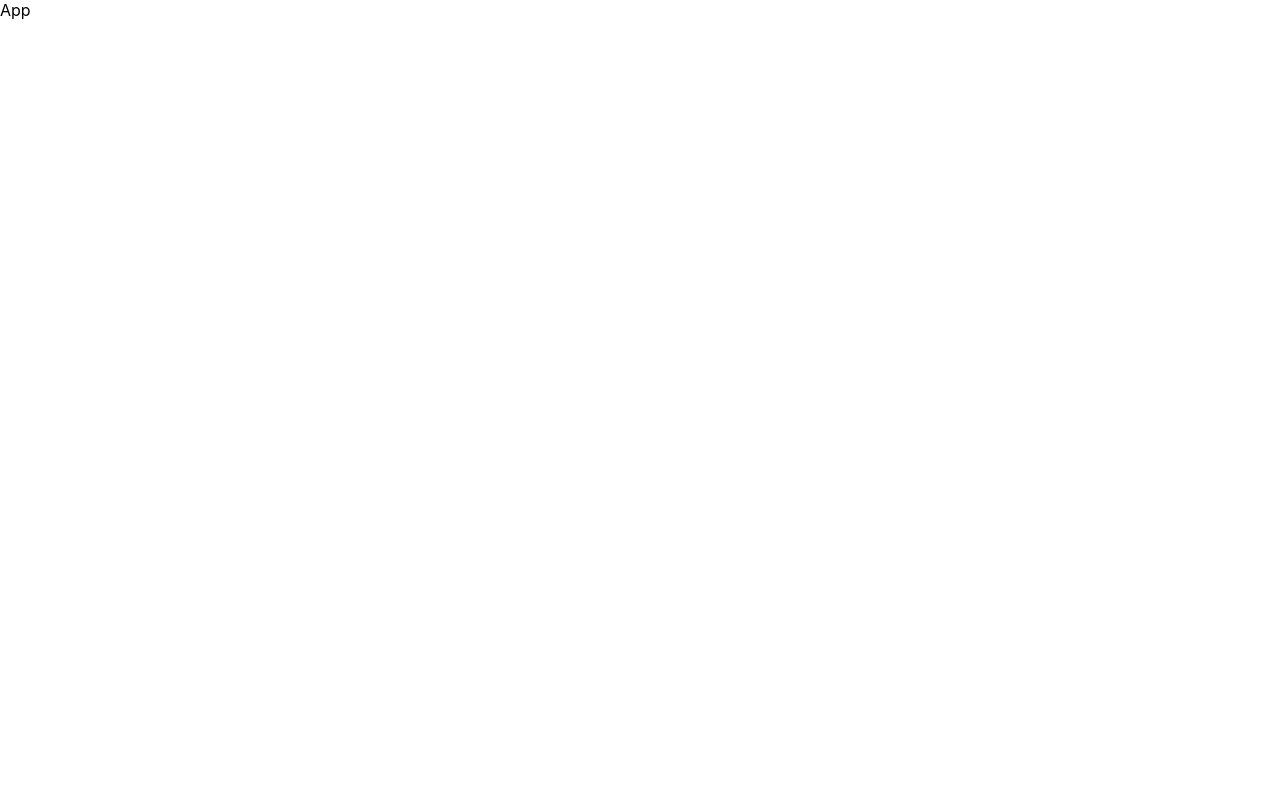
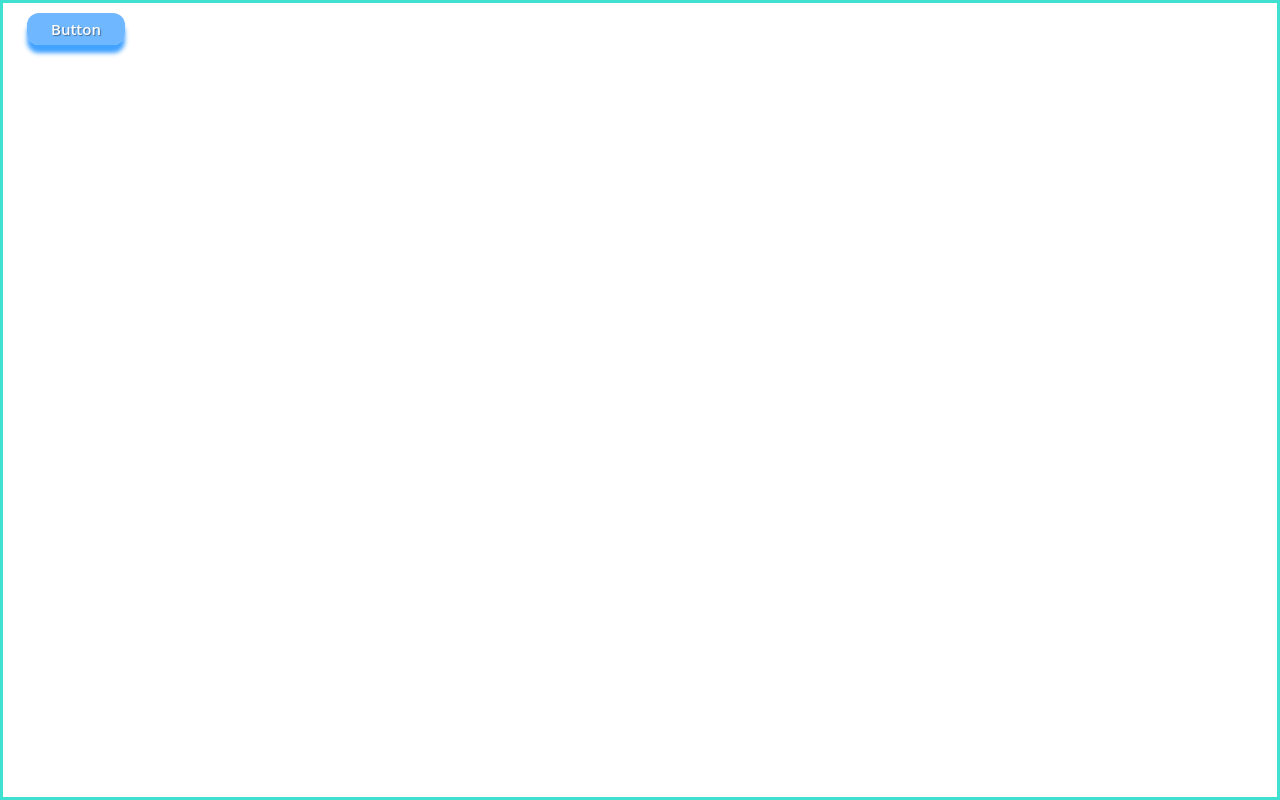
Before and after one commit to yicheny/YMetaLab, a React (Create React App) app in the folder white-night/: page /#/demo in a window 1280 px wide. Before the commit this address led to /#/. Built offline with nearby package versions, Linux system fonts and the light colour scheme.

Commit message:
add SaveData.ts

```diff
--- a/white-night/src/Demos/index.tsx
+++ b/white-night/src/Demos/index.tsx
@@ -1,9 +1,10 @@
 import {registeredDemosMenu} from "./registeredDemosMenu";
 import styles from './index.module.scss';
+import Button from "../components/Button";
 
 registeredDemosMenu();
 export default function Demos() {
     return (<div className={styles.demo}>
-        Demos
+        <Button>Button</Button>
     </div>)
 };
--- /dev/null
+++ b/white-night/src/components/Button.scss
@@ -0,0 +1,17 @@
+.c-button{
+  &:active{
+    box-shadow: 0 6px 4px 0 rgba(30,144,255,0.84);
+  }
+  padding:6px 24px;
+  background:rgba(30,144,255,0.64);
+  border-radius: 12px;
+  font-weight: 600;
+  user-select: none;
+  cursor: pointer;
+  box-shadow: 0 8px 4px 0 rgba(30,144,255,0.84);
+
+  color: #fbfbfb;
+  font-family: 'Open Sans', sans-serif;
+  text-shadow: 1px 1px 1px rgba(0,0,0,.4);
+  font-size: 15px;
+}
--- /dev/null
+++ b/white-night/src/components/Button.tsx
@@ -0,0 +1,11 @@
+import './Button.scss';
+
+interface IButton{
+    children:string
+}
+
+export default function Button(props:IButton) {
+    return (<span className='c-button'>
+        {props.children}
+    </span>)
+};
```
Also changed, not shown: white-night/src/base/SaveData.ts (added, +39 -0 lines), white-night/src/components/CharacterInfo.tsx (added, +20 -0 lines), white-night/src/CashFlow/README.md (deleted), 2 other files (tests, documents, lock files or other folders).
